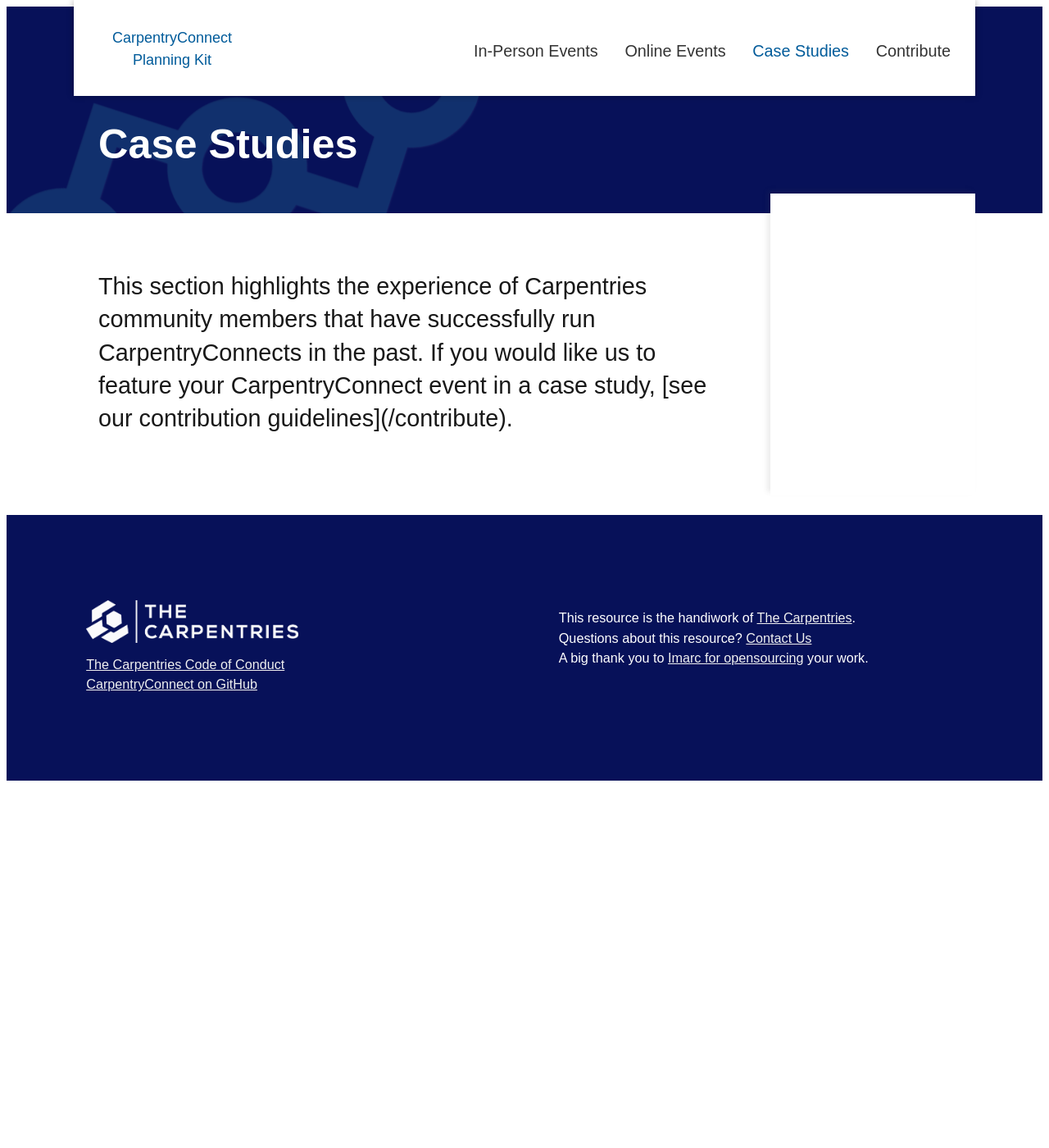
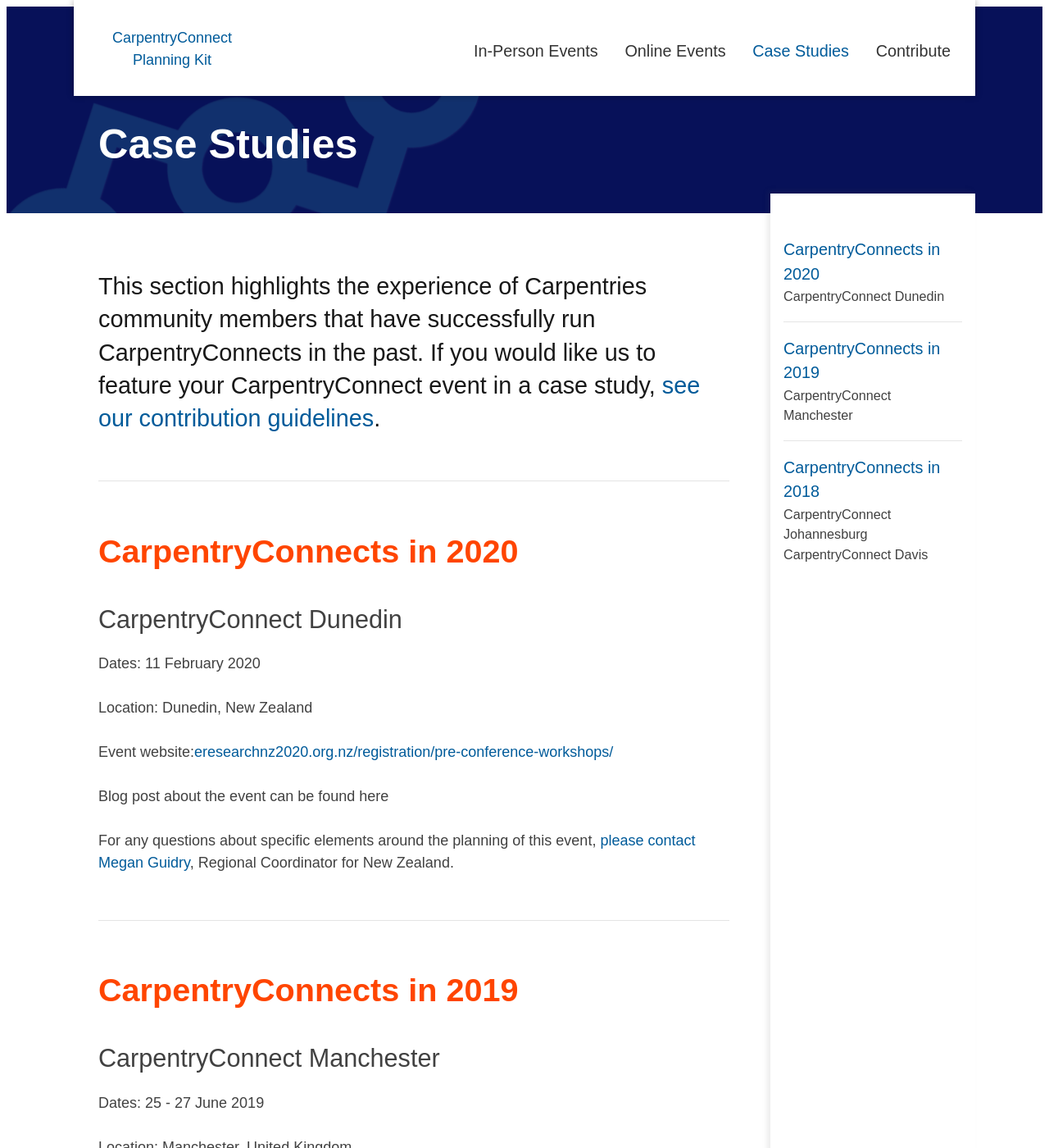
Before and after one commit to CarpentryConnect/carpentryconnect.org, a Jekyll site: the page built from case-studies.markdown, in a window 1280 px wide and 1400 px high. Shown: the whole window at 82% size. Built offline with Jekyll 4.4.1, drawn with Linux system fonts in a browser that asks for light colours; nearby versions of some CDN libraries; some of the changed text lies outside the part shown.

Commit message:
add some details on past CarpentryConnects

```diff
--- a/case-studies.markdown
+++ b/case-studies.markdown
@@ -6,7 +6,7 @@ permalink: /case-studies/
 
 <section class="intro">
 	<p>
-	This section highlights the experience of Carpentries community members that have successfully run CarpentryConnects in the past. If you would like us to feature your CarpentryConnect event in a case study, [see our contribution guidelines](/contribute).
+	This section highlights the experience of Carpentries community members that have successfully run CarpentryConnects in the past. If you would like us to feature your CarpentryConnect event in a case study, <a href ="/contributing/">see our contribution guidelines</a>.
 	</p>
 </section>
 
@@ -14,3 +14,66 @@ permalink: /case-studies/
 figure img { border: 1px solid #999999;}
 figure figcaption { font-style: italic; font-size: 0.85em; text-align: center;}
 </style>
+
+## CarpentryConnects in 2020
+
+### CarpentryConnect Dunedin
+
+Dates: 11 February 2020
+
+Location: Dunedin, New Zealand
+
+Event website:[eresearchnz2020.org.nz/registration/pre-conference-workshops/](https://www.eresearchnz2020.org.nz/registration/pre-conference-workshops/)
+
+Blog post about the event can be found here
+
+For any questions about specific elements around the planning of this event, [please contact Megan Guidry](maito:admin-nz@carpentries.org), Regional Coordinator for New Zealand.
+
+## CarpentryConnects in 2019
+
+### CarpentryConnect Manchester
+
+Dates: 25 - 27 June 2019
+
+Location: Manchester, United Kingdom
+
+Event website: [software.ac.uk/ccmcr19](https://software.ac.uk/ccmcr19)
+
+Blog posts about the event include:
+
+- Aleksandra Nenadic's [CarpentryConnect Manchester 2019 Highlights](https://carpentries.org/blog/2019/07/ccmcr2019-highlights/)
+- Malvika Sharan's[Connecting with the Community at CarpentryConnect in Manchester](https://carpentries.org/blog/2019/09/carpentryconnect-manchester/)
+
+
+For any questions about specific elements around the planning of this event, [please contact Aleksandra Nenadic and Giacomo Peru](mailto:admin-uk@carpentries.org), Regional Coordinators for the UK.
+
+## CarpentryConnects in 2018
+
+### CarpentryConnect Johannesburg
+
+Dates: 3 - 7 September 2018
+
+Location: Johannesburg, South Africa
+
+Event website: [carpentryconnectza.org](https://carpentryconnectza.org)
+
+Blog posts about the event include:
+
+- Anelda van der Walt and Juan Steyn's [CarpentryConnect Johannesburg 2018: Building Bridges for Digital and Computational Literacy](https://carpentries.org/blog/2019/01/carpentryconnect-jhb2018/)
+
+For any questions about specific elements around the planning of this event, [please contact Angelique van Rensburg](mailto:admin-afr@carpentries.org), Regional Coordinator for Southern Africa, and she will help get information from organisers of this event.
+
+
+### CarpentryConnect Davis
+
+Dates: 29 June - 1 July 2018
+
+Location: Davis, California, USA
+
+Event website: [ivory.idyll.org/dibsi/CarpentryConWest.html](http://ivory.idyll.org/dibsi/CarpentryConWest.html)
+
+Blog post about the event include:
+
+- Hao Ye's [recap of CarpentryConnect Davis](https://www.uf-carpentries.org/posts/2018-07-03-carpentryconnectdavis/)
+
+For any questions about specific elements around the planning of this event, [please contact the Community Development Team](mailto:community@carpentries.org), and we will help get information from organisers of this event.
```
